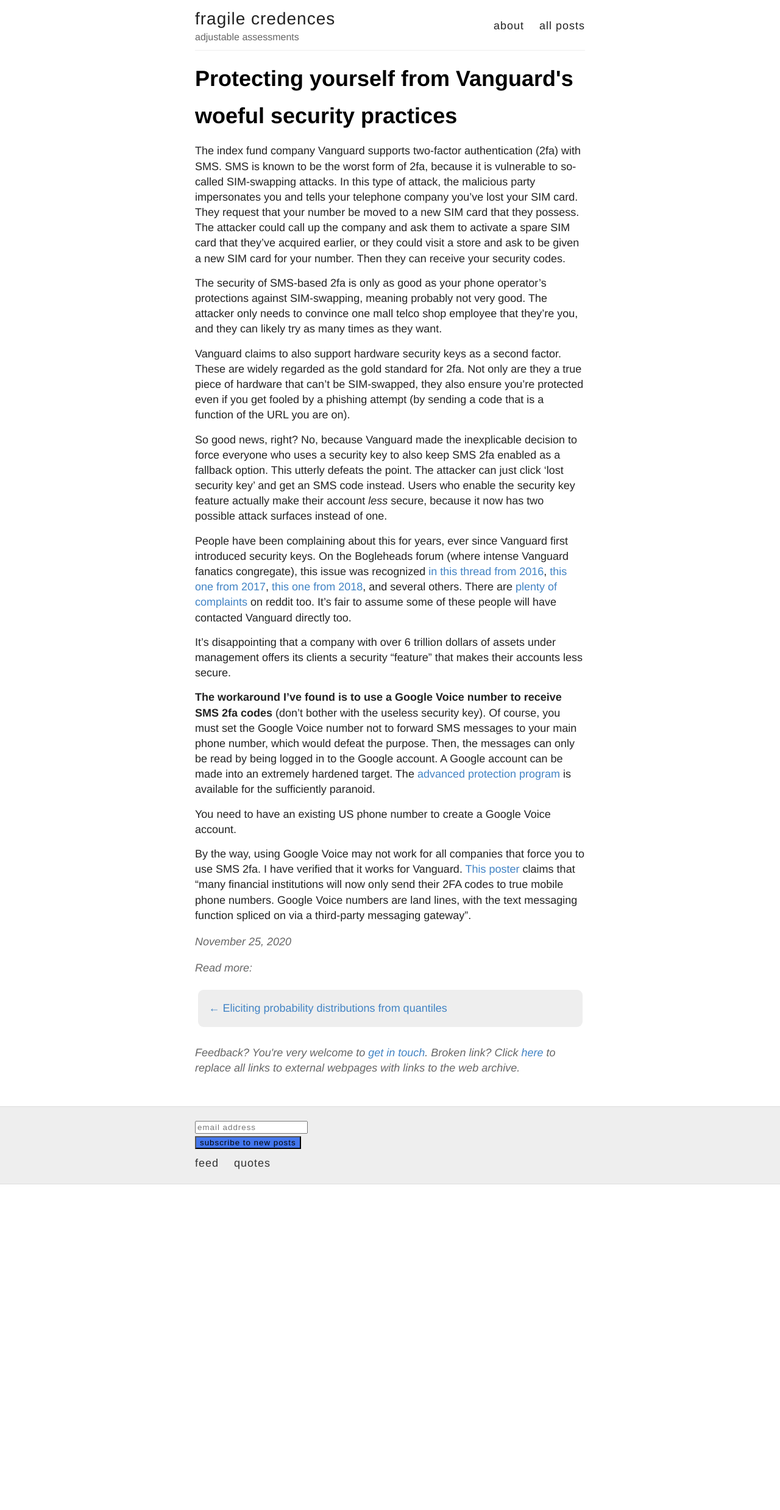
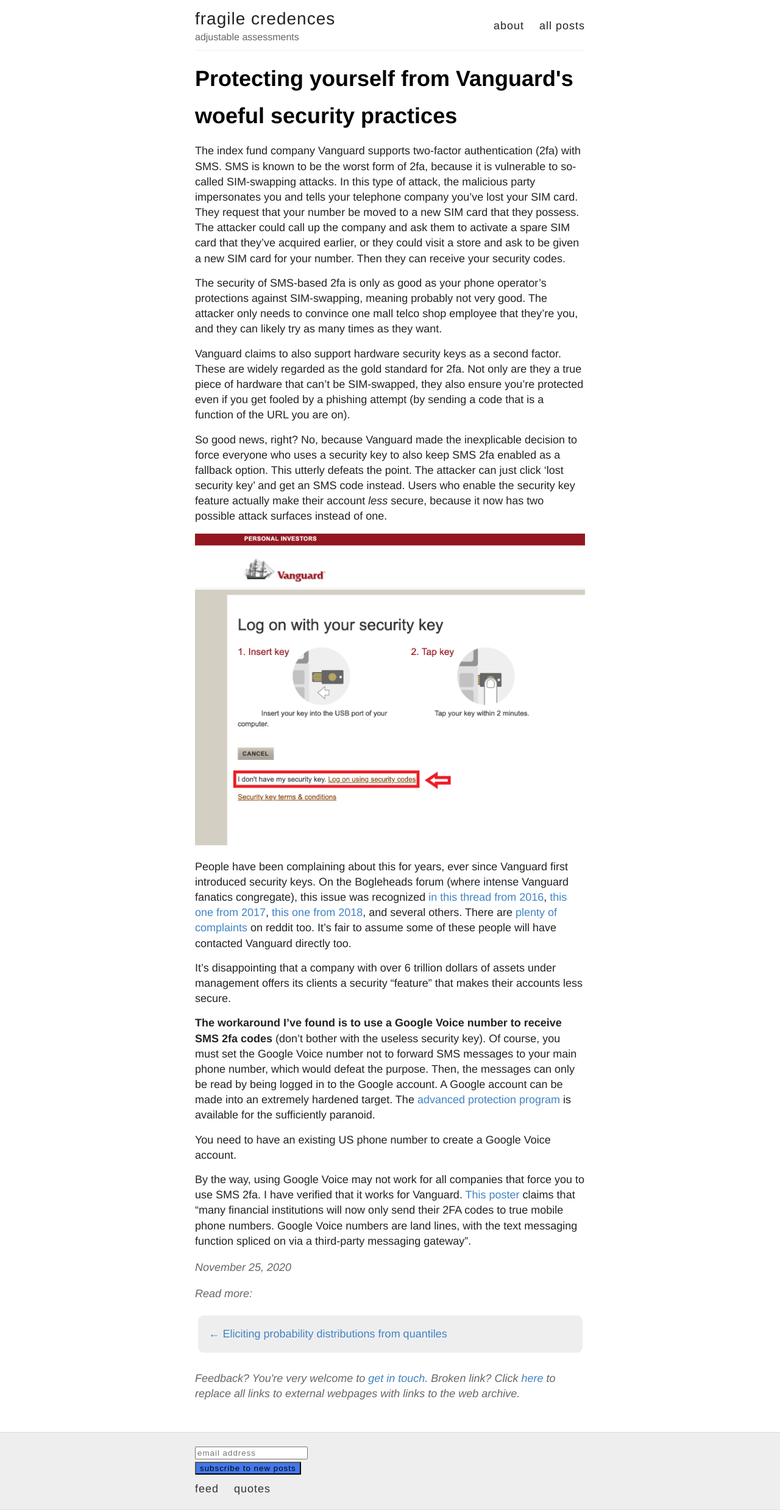
Before and after one commit to fragile-credences/fragile-credences.github.io, a Jekyll site: the page built from _posts/2020-11-25-vanguard.markdown, in a window 1280 px wide. Shown: the whole page at 61% size. Built offline with Jekyll 4.4.1, drawn with Linux system fonts in a browser that asks for light colours; comment, search, counter and statistics services are not loaded; before the commit the page ends 1942 px from its top, so only the background shows below that.

Commit message:
add images to /vanguard/

```diff
--- a/_posts/2020-11-25-vanguard.markdown
+++ b/_posts/2020-11-25-vanguard.markdown
@@ -11,6 +12,8 @@ Vanguard claims to also support hardware security keys as a second factor. These
 
 So good news, right? No, because Vanguard made the inexplicable decision to force everyone who uses a security key to also keep SMS 2fa enabled as a fallback option. This utterly defeats the point. The attacker can just click 'lost security key' and get an SMS code instead. Users who enable the security key feature actually make their account _less_ secure, because it now has two possible attack surfaces instead of one.
 
+![](/images/vanguard-2fa-redbox.png)
+
 People have been complaining about this for years, ever since Vanguard first introduced security keys. On the Bogleheads forum (where intense Vanguard fanatics congregate), this issue was recognized [in this thread from 2016](https://www.bogleheads.org/forum/viewtopic.php?p=3144646#p3144646), [this one from 2017](https://www.bogleheads.org/forum/viewtopic.php?t=234202), [this one from 2018](https://www.bogleheads.org/forum/viewtopic.php?f=10&t=251560), and several others. There are [plenty of complaints](https://www.google.com/search?q=vanguard+security+key+site:www.reddit.com) on reddit too. It's fair to assume some of these people will have contacted Vanguard directly too.
 
 It's disappointing that a company with over 6 trillion dollars of assets under management offers its clients a security "feature" that makes their accounts less secure.
```
Also changed, not shown: other parts of _posts/2020-11-25-vanguard.markdown (+1 -0 lines), images/vanguard-2fa-redbox.png (added), images/vanguard-2fa.png (added).
